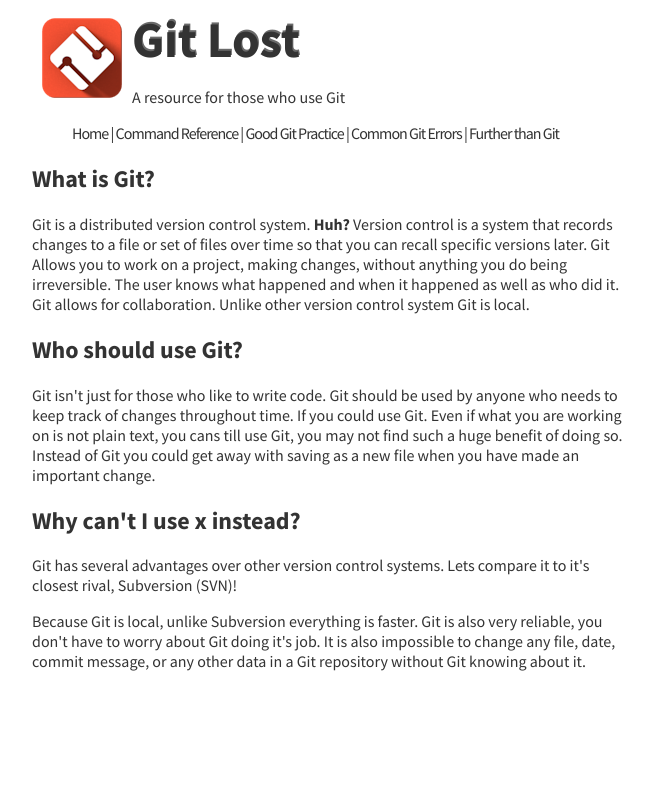
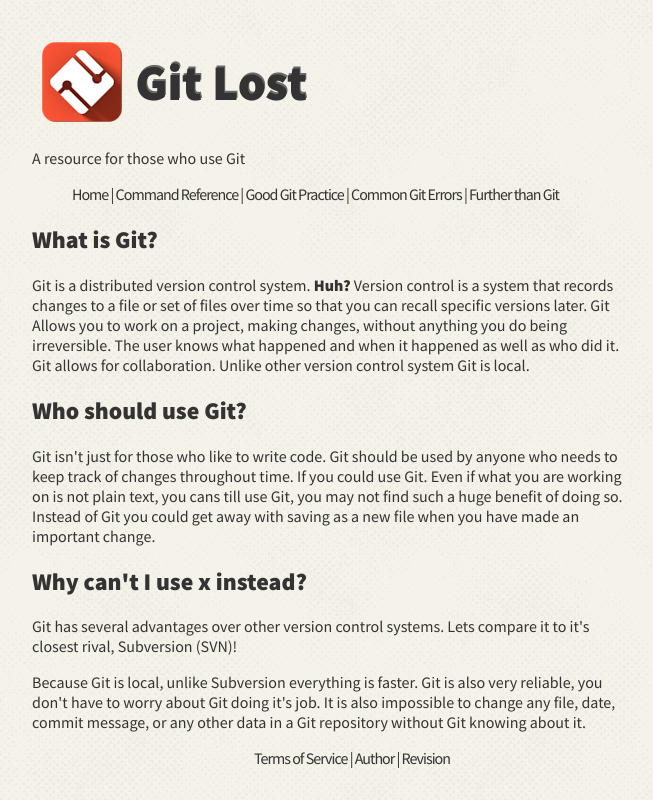
Before and after one commit to q6/git_site, a plain HTML site: page index.html in a window 1280 px wide. Shown: the whole page, without its empty margins (308-961 px from the left). Drawn offline with Linux system fonts and the light colour scheme.

Commit message:
update to site and icons

```diff
--- a/default.css
+++ b/default.css
@@ -5,8 +5,9 @@ body {
     max-width: 600px;
     margin-left: auto;
     margin-right: auto;
-    background-image: halftone.png;
-    background-color:
+    margin-top: 2em;
+    margin-bottom: 2em;
+    background-image: url("halftone.png");
 }
 
 
@@ -15,7 +16,7 @@ h1 {
     font-weight: 700;
     font-size: 50px;
     margin: 0;
-    display: inline;
+    display: inline-block;
     vertical-align: middle;
 }
 
@@ -33,10 +34,21 @@ h1 {
 }
 
 .header img {
-    display: inline-block;
-    float: left;
+    vertical-align: middle;
+}
+
+.header {
+    text-align: middle;
 }
 
 .logoandtext img {
 vertical-align: middle;
 }
+
+h2 span {
+    font-weight: 900;
+}
+
+.footer {
+    text-align:center;
+}
--- a/index.html
+++ b/index.html
@@ -3,10 +3,11 @@
     <head>
         <title>Git Lost | Home</title>
         <link type="text/css" rel="stylesheet" href="default.css">
-        <link href="http://fonts.googleapis.com/css?family=Source+Sans+Pro:400,700" rel="stylesheet" type="text/css">
+        <link href="http://fonts.googleapis.com/css?family=Source+Sans+Pro:400,900" rel="stylesheet" type="text/css">
         <link rel="icon" type="image/png" href="logo_16x16.png">
     </head>
     <body>
+        <div content="page_content">
             <div class="header">
                 <div class="logoandtext">
                     <img src="flat_icon100.png" tite="Git Lost!" alt="Git Lost logo">
@@ -23,6 +24,8 @@
                     </ul>
                 </div>
             </div>
+        </div>
+        <div class="page_content">
             <div class="content">
                 <div class="entry">
                     <h2>What is Git?</h2>
@@ -33,10 +36,22 @@
                     <p>Git isn't just for those who like to write code. Git should be used by anyone who needs to keep track of changes throughout time. If you could use Git. Even if what you are working on is not plain text, you cans till use Git, you may not find such a huge benefit of doing so. Instead of Git you could get away with saving as a new file when you have made an important change.</p>
                 </div>
                 <div class="entry">
-                <h2>Why can't I use <strong>x</strong> instead?</h2>
+                    <h2>Why can't I use <span class="hbold">x</span> instead?</h2>
                     <p>Git has several advantages over other version control systems. Lets compare it to it's closest rival, Subversion (SVN)!</p>
                     <p>Because Git is local, unlike Subversion everything is faster. Git is also very reliable, you don't have to worry about Git doing it's job. It is also impossible to change any file, date, commit message, or any other data in a Git repository without Git knowing about it.</p>
                 </div>
             </div>
+        </div>
+        <div class="page_content">
+            <div class="header">
+                <div class="nav footer">
+                    <ul>
+                        <li>Terms of Service</li>
+                        <li>Author</li>
+                        <li>Revision</li>
+                    </ul>
+                </div>
+            </div>
+        </div>
     </body>
 </html>
```
Also changed, not shown: bolt.png (added), bulb100.png (added), bulb16.png (added), bulb500.png (added), lightbublb.jpg (added), 1 other file. Lines whose indentation alone changed are shown as unchanged.
